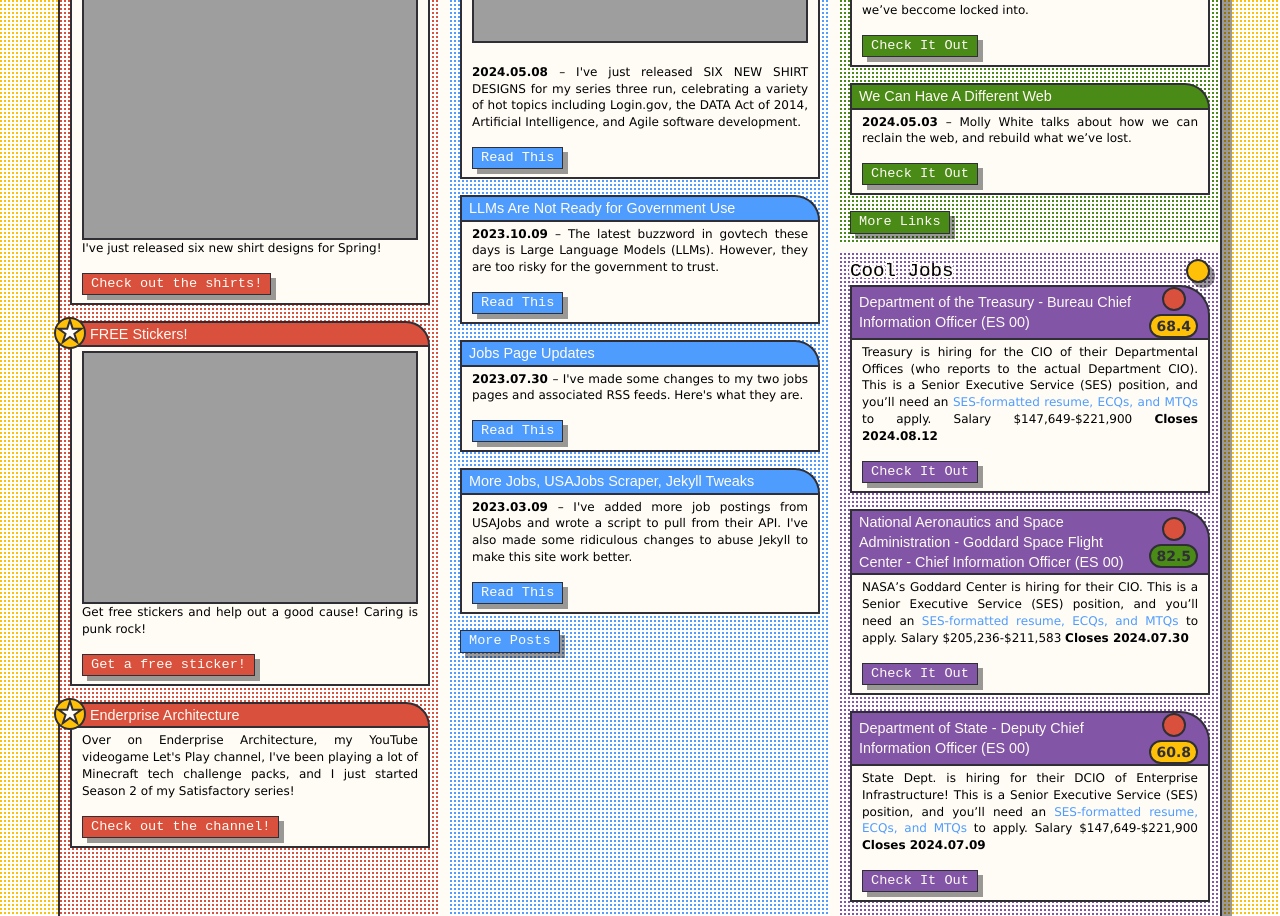
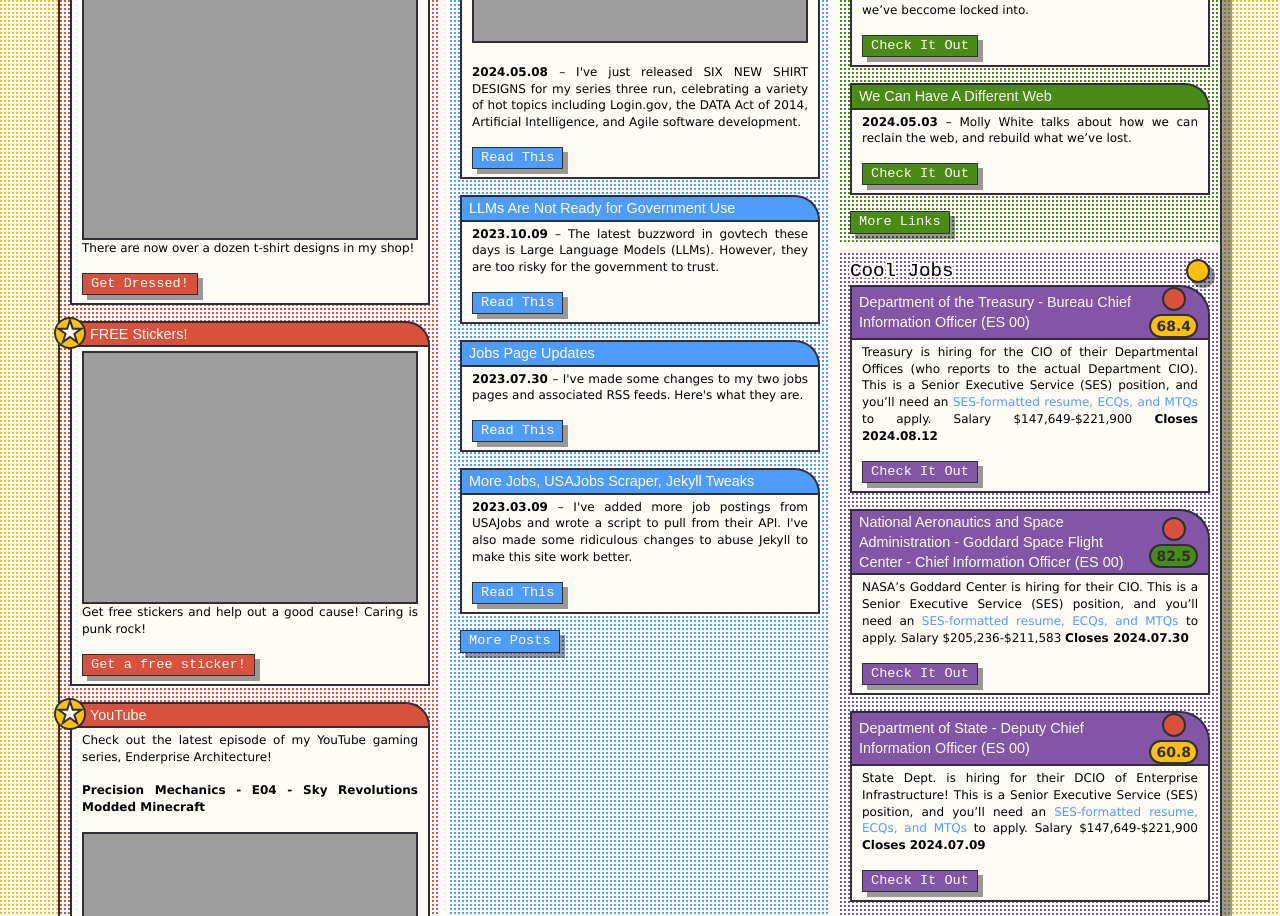
Before and after one commit to krusynth/billhunt.dev, a Jekyll site: the page built from index.md, in a window 1280 px wide. Shown: the part 388-1304 px from the top of the page. Built offline with Jekyll 4.4.1, drawn with Linux system fonts in a browser that asks for light colours; some web fonts are replaced; grey boxes are pictures that could not be loaded.

Commit message:
Use rake to scrape my own YouTube channel RSS feed for the latest update and show it on the homepage.

```diff
--- /dev/null
+++ b/_data/youtube.json
@@ -0,0 +1 @@
+{"title":"Precision Mechanics - E04 - Sky Revolutions Modded Minecraft","link":"https://www.youtube.com/watch?v=5oamppc41II","thumbnail":"https://i2.ytimg.com/vi/5oamppc41II/hqdefault.jpg"}
--- a/_layouts/home.html
+++ b/_layouts/home.html
@@ -115,13 +115,10 @@ layout: default
       <section class="post-content">
         <img class="featured-image" alt="Photo of Govpunk T-Shirts" src="https://billhunt.dev/uploads/2022/09/tshirts-small.jpg">
         <p>
-          I've just released six new shirt designs for Spring!
+          There are now over a dozen t-shirt designs in my shop!
         </p>
-        <!--p>
-          I've been spending my downtime designing some government IT-inspired t-shirts, in line with my <strong>#govpunk</strong> concept. Folks on social media liked them enough that I've actually put them up for sale! Note that I make no money from these, I just want more weird things out in the world.
-        </p-->
         <p class="action-box">
-          <a href="/shop/" class="btn" up-follow>Check out the shirts!</a>
+          <a href="/shop/" class="btn" up-follow>Get Dressed!</a>
         </p>
       </section>
     </article>
@@ -145,14 +142,20 @@ layout: default
     <article class="post-multiple">
       <header class="post-header hoverable">
         <span class="featured-icon">★</span>
-        <h3 class="post-title"><a href="https://www.youtube.com/channel/UCSL7BIdwgBEZ09BpD9xPPYQ" up-follow>Enderprise Architecture</a></h3>
+        <h3 class="post-title"><a href="https://www.youtube.com/@EnderpriseArchitecture">YouTube</a></h3>
       </header>
       <section class="post-content">
         <p>
-          Over on Enderprise Architecture, my YouTube videogame Let's Play channel, I've been playing a lot of Minecraft tech challenge packs, and I just started Season 2 of my Satisfactory series!
+          Check out the latest episode of my YouTube gaming series, Enderprise Architecture!
+        </p>
+        <p>
+          <strong>{{ site.data.youtube.title }}</strong>
+        </p>
+        <p>
+          <img src="{{ site.data.youtube.thumbnail }}" class="youtube-image">
         </p>
         <p class="action-box">
-          <a href="https://www.youtube.com/channel/UCSL7BIdwgBEZ09BpD9xPPYQ" class="btn" up-follow>Check out the channel!</a>
+          <a href="{{ site.data.youtube.thumbnail }}" class="btn">Watch The Video!</a>
         </p>
       </section>
     </article>
--- a/assets/css/main.scss
+++ b/assets/css/main.scss
@@ -422,6 +422,13 @@ blockquote {
   text-align: center;
 }
 
+.youtube-image {
+  width: 100%;
+  object-fit: cover;
+  object-position: center;
+  aspect-ratio: 16/9;
+}
+
 .spaced-list li {
   margin-bottom: 1.5rem;
 }
```
Also changed, not shown: Gemfile (+3 -5 lines), 1 other file.
